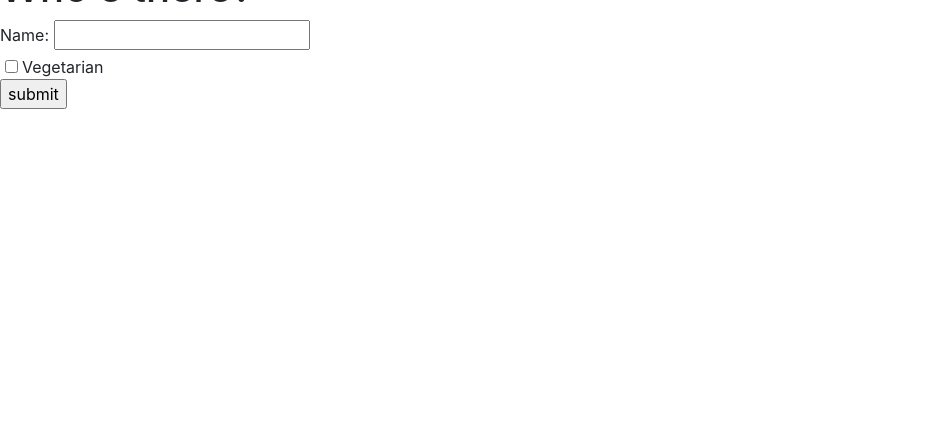
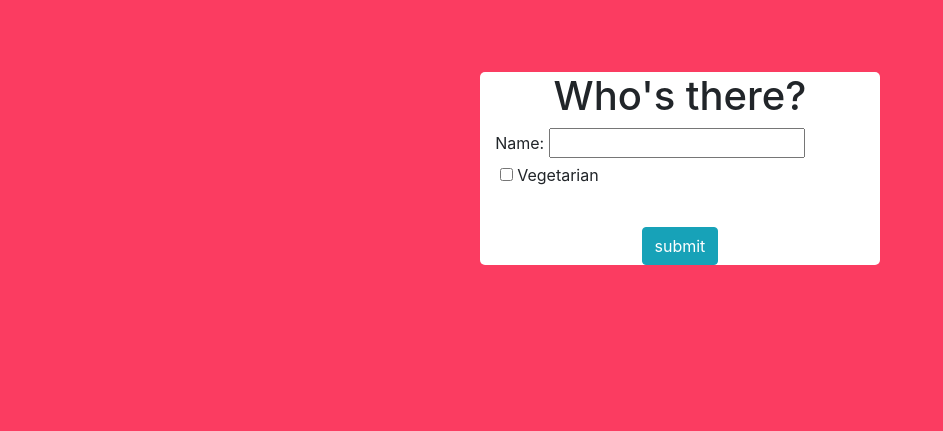
Before and after one commit to beccadowse/ashleigh-becca, a Flask app: page / in a window 1280 px wide. Shown: the part 369-800 px from the top of the page, without its empty margins (0-943 px from the left). Run offline with Flask 2, Linux system fonts and the light colour scheme; some libraries are stand-ins or nearby versions.

Commit message:
added css and some Jango to the html

```diff
--- a/app.py
+++ b/app.py
@@ -9,12 +9,13 @@ def hello (): #a function that returns hello world
 
 @app.route("/foods", methods=["POST"])
 def show_veg_restaurants():
-
 	form_data = request.form
+	diet = request.form.get('diet')
+	firstname = request.form.get('firstname')
 	callAPI = requests.post("https://maps.googleapis.com/maps/api/place/textsearch/json?query=Vegetarian&sensor=true&location=51.50020.1332&radius=20&type=restaurant&keyword=vegetarian&key=AIzaSyCnQcaSqXzBMfcO_4eWK8Oh1B3gFUgKof8",
 	data={"type": [form_data["diet"]]})
 	print form_data["diet"]
 	print callAPI.text
-	return render_template("foods.html")
+	return render_template('foods.html', variable="food")
 
 app.run(debug=True)
--- a/static/css/appstyle.css
+++ b/static/css/appstyle.css
@@ -1,5 +1,7 @@
-html, body, #map {
-	height:100%;
-	margin:0px;
-	padding: 0px;
+header {
+	text-align: center;
+}}
+{
+	background-image: url(https://st.depositphotos.com/1059938/2307/v/950/depositphotos_23072088-stock-illustration-fast-food-pattern.jpg);
+	background-size: cover;
 }
--- a/templates/hello.html
+++ b/templates/hello.html
@@ -4,27 +4,38 @@
   <meta charset="utf-8">
   <meta name="viewport" content="width=device-width, initial-scale=1, shrink-to-fit=no">
   <link rel="stylesheet" href="https://maxcdn.bootstrapcdn.com/bootstrap/4.0.0-beta.2/css/bootstrap.min.css" integrity="sha384-PsH8R72JQ3SOdhVi3uxftmaW6Vc51MKb0q5P2rRUpPvrszuE4W1povHYgTpBfshb" crossorigin="anonymous">
+  <link rel="stylesheet" type="text/css" href="static/css/appstyle.css">
   <title>FriendFeed</title>
 </head>
 
-<body>
+<body style="background-color: rgb(251, 60, 97)">
  	<header>
-		<div class="jumbotron">
-	      	<h1>FoodFriends</h1>
-	    	<h2>Food + Friends - Fuss.</h2>
-	    	<h2><small>Download the App Now!</small></h2><br />
+		<div class="jumbotron" style="background-image: url(https://cdn.dribbble.com/users/76620/screenshots/1909179/foodpattern-drbl800.gif); background-size: cover;"">
+			<div style="background-color: rgba(255, 255, 255, 0.8);">
+		      	<h1 class="display-1" class="text-center">FoodFriends</h1>
+		    	<h2 class="text-center">Food + Friends - Fuss.</h2>
+		    	<h2 class="text-center" class="lead"><small>Download the App Now!</small></h2><br />
   		</div>
    </header>
-  	<div id=Form>
- 		<h1>Who's there?</h1>
- 			<div id="dietary-form">
+  	<div id=Form class="container-fluid" >
+  		<div class="row justify-content-md-center">
+ 			<div class="row">
+ 				<div class="col"></div>
+ 				<div class="col-12" id="dietary-form" style="background-color: white; margin: 10%; border-style: 50px solid white; border-radius: 5px;">
+ 					<h1 class="text-center">Who's there?</h1>
 						<form method="post" action="/foods">
 							<label form="name">Name:</label>
 								<input type="firstname" id="firstname" name="firstname"><br>
 							<label form="diet" id="diet" name="diet"></label>
 		  						<input type="checkbox" name="diet" value="vegetarian"> Vegetarian<br>
- 					<input type="submit" value="submit" id="submit-button">
+		  						<p>&nbsp;</p>
+		  					<div class="text-center">
+		 						<input type="submit" class="btn btn-info" value="submit" id="submit-button">
+		 					</div>
 						</form>
+				</div>
+				<div class="col"></div>
+			</div>
 		</div>
 	</div>
 </body>
```
Also changed, not shown: templates/foods.html (+32 -5 lines). Lines whose indentation alone changed are shown as unchanged.
